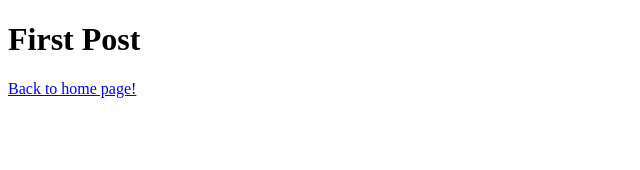
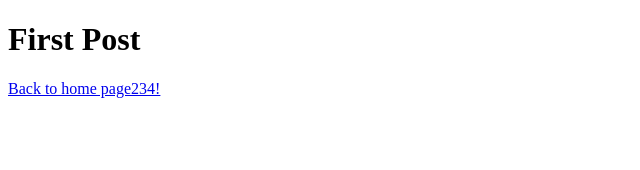
Before and after one commit to mikedolan03/ampblog, a Next.js app: page /posts/firstpost in a window 1280 px wide. Shown: the top 170 px of the page, without its empty margins (0-640 px from the left). Built offline with nearby package versions, Linux system fonts and the light colour scheme.

Commit message:
built it

```diff
--- a/src/pages/posts/firstpost.js
+++ b/src/pages/posts/firstpost.js
@@ -4,7 +4,7 @@ export default function FirstPost() {
 <>
       <h1>First Post</h1>
       <p>
-      <Link href="/">Back to home page!</Link>
+      <Link href="/">Back to home page234!</Link>
 
       </p>
 </>
```
